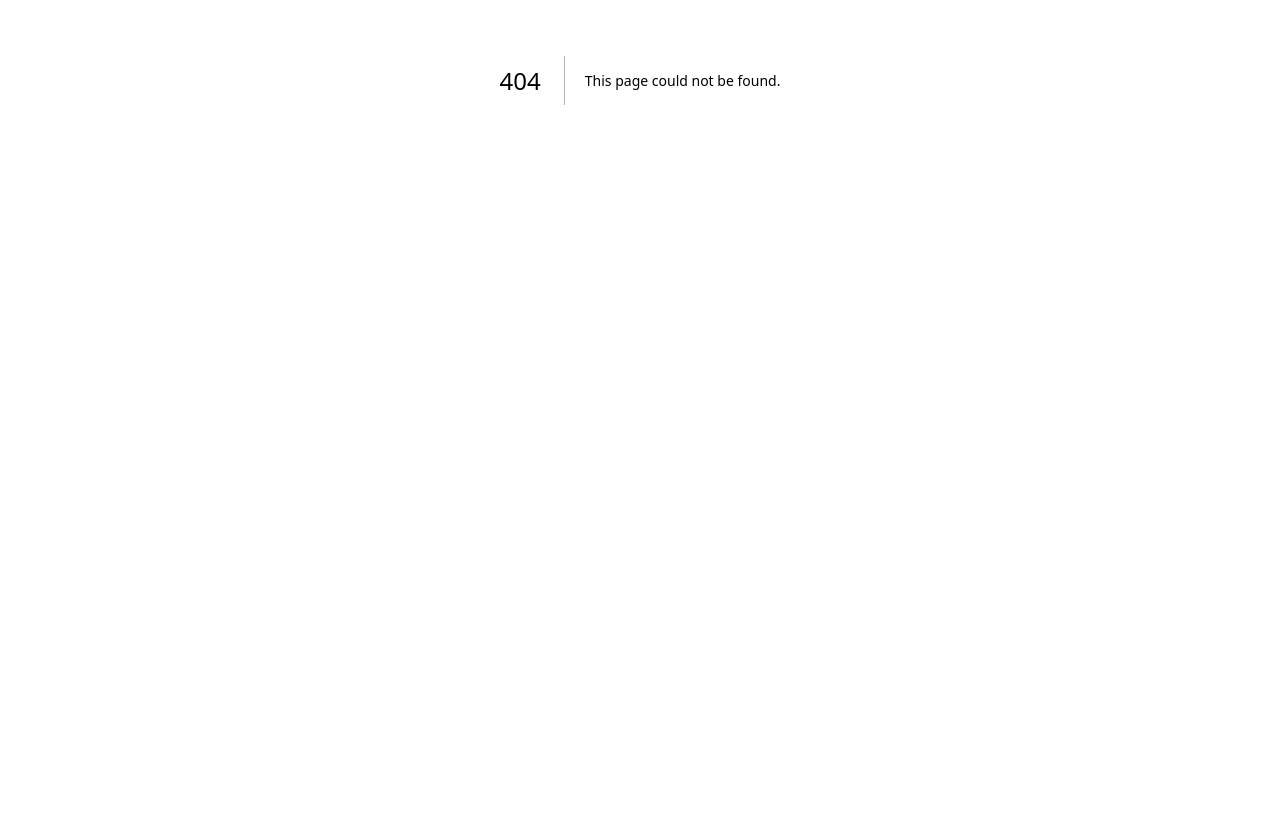
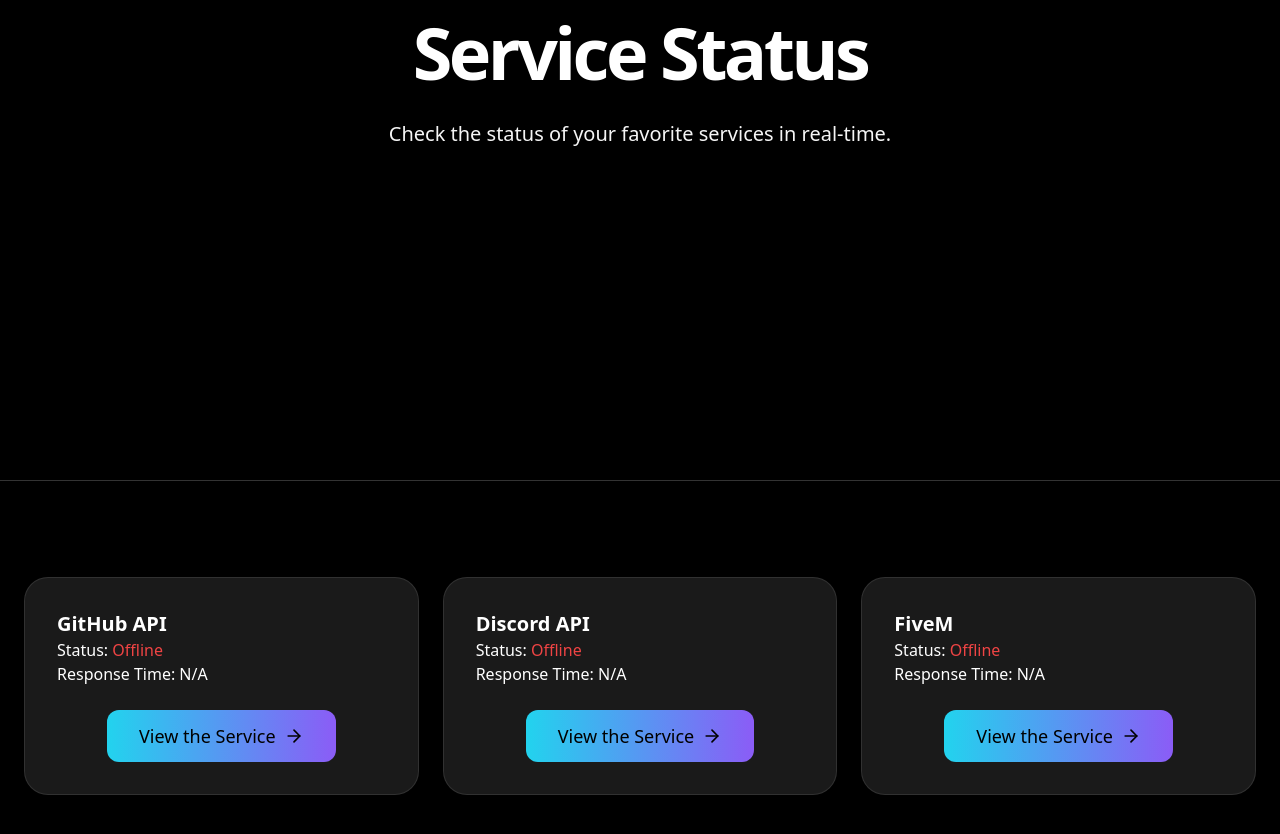
Before and after one commit to Lucentix/Lucentix.github.io, a Next.js app: page /watchdog in a window 1280 px wide. Before the commit this address had no page. Shown: the part 320-1154 px from the top of the page. Before the commit the page ends 800 px from the top, so only its background shows below. Built offline with nearby package versions, Linux system fonts and the light colour scheme; no server answers.

Commit message:
added Watchdog

```diff
--- /dev/null
+++ b/app/watchdog/page.tsx
@@ -0,0 +1,149 @@
+"use client";
+
+import { useEffect, useState } from "react";
+import axios from "axios";
+import { motion } from "framer-motion";
+import { ArrowRight } from "lucide-react";
+
+const services = [
+  { name: "GitHub API", url: "https://api.github.com" },
+  { name: "Discord API", url: "https://discordstatus.com/api/v2/status.json" },
+  { name: "FiveM", url: "https://servers-frontend.fivem.net/api/servers/stream" },
+];
+
+interface ServiceStatus {
+  name: string;
+  url: string;
+  status: string;
+  responseTime: string;
+}
+
+export default function Home() {
+  const [statuses, setStatuses] = useState<ServiceStatus[]>([]);
+
+  useEffect(() => {
+    const fetchStatuses = async () => {
+      const results = await Promise.all(
+        services.map(async (service) => {
+          const start = performance.now();
+          try {
+            await axios.get(service.url, { timeout: 5000 }); // 5 Sekunden Timeout
+            const responseTime = (performance.now() - start).toFixed(2);
+            return { ...service, status: "Online", responseTime: `${responseTime}ms` };
+          } catch (error) {
+            return { ...service, status: "Offline", responseTime: "N/A" };
+          }
+        })
+      );
+      setStatuses(results);
+    };
+
+    fetchStatuses();
+  }, []);
+
+  return (
+    <div className="min-h-screen bg-black text-white">
+      <header className="fixed top-0 z-50 w-full border-b border-white/20 bg-black/50 backdrop-blur-xl">
+        <div className="container flex h-16 items-center justify-between px-6">
+          <h1 className="flex items-center space-x-2 font-bold text-2xl">
+            Service Watchdog
+          </h1>
+        </div>
+      </header>
+
+      <section className="relative flex min-h-screen items-center justify-center pt-1">
+        <div className="absolute inset-0 overflow-hidden">
+          <motion.path
+            initial={{ pathLength: 0, opacity: 0 }}
+            animate={{ pathLength: 1, opacity: 1 }}
+            transition={{
+              duration: 2,
+              ease: "easeInOut",
+              repeat: Number.POSITIVE_INFINITY,
+              repeatType: "loop",
+              repeatDelay: 1,
+            }}
+            d="M 100 100 Q 300 0 500 100 T 900 100"
+            fill="none"
+            stroke="#22d3ee"
+            strokeWidth="1"
+          />
+          <motion.path
+            initial={{ pathLength: 0, opacity: 0 }}
+            animate={{ pathLength: 1, opacity: 1 }}
+            transition={{
+              duration: 2,
+              ease: "easeInOut",
+              repeat: Number.POSITIVE_INFINITY,
+              repeatType: "loop",
+              repeatDelay: 1,
+              delay: 0.5,
+            }}
+            d="M 0 200 Q 200 100 400 200 T 800 200"
+            fill="none"
+            stroke="#8b5cf6"
+            strokeWidth="1"
+          />
+        </div>
+
+        <div className="container relative z-[3] px-6 text-center">
+          <motion.div
+            initial={{ opacity: 0, y: 20 }}
+            animate={{ opacity: 1, y: 0 }}
+            transition={{ duration: 1 }}
+            className="mx-auto max-w-3xl space-y-8"
+          >
+            <h1 className="text-4xl font-bold tracking-tighter sm:text-5xl md:text-6xl lg:text-7xl">
+              Service Status
+            </h1>
+            <p className="mx-auto max-w-2xl text-muted text-gray-400 sm:text-xl">
+              Check the status of your favorite services in real-time.
+            </p>
+          </motion.div>
+        </div>
+      </section>
+
+      <section className="relative z-10 border-t border-white/20 bg-black py-24">
+        <div className="container px-6">
+          <div className="grid grid-cols-1 md:grid-cols-2 lg:grid-cols-3 gap-6">
+            {statuses.map((service, index) => (
+              <motion.div
+                key={index}
+                initial={{ opacity: 0, y: 20 }}
+                animate={{ opacity: 1, y: 0 }}
+                transition={{ duration: 0.5 }}
+                className="group rounded-3xl border border-white/10 bg-white/10 p-8 backdrop-blur-lg transition-colors hover:border-cyan-400/50"
+              >
+                <h2 className="text-xl font-semibold">{service.name}</h2>
+                <p>
+                  Status:{" "}
+                  <span
+                    className={
+                      service.status === "Online"
+                        ? "text-green-500"
+                        : "text-red-500"
+                    }
+                  >
+                    {service.status}
+                  </span>
+                </p>
+                <p>Response Time: {service.responseTime}</p>
+                <div className="flex justify-center mt-6">
+                  <a
+                    href={service.url}
+                    target="_blank"
+                    rel="noopener noreferrer"
+                  >
+                    <button className="bg-gradient-to-r from-cyan-400 to-violet-500 text-lg text-black hover:from-cyan-500 hover:to-violet-600 px-8 py-3 rounded-xl flex items-center">
+                      View the Service <ArrowRight className="ml-2 h-5 w-5" />
+                    </button>
+                  </a>
+                </div>
+              </motion.div>
+            ))}
+          </div>
+        </div>
+      </section>
+    </div>
+  );
+}
--- a/package.json
+++ b/package.json
@@ -11,6 +11,7 @@
   },
   "dependencies": {
     "@radix-ui/react-slot": "^1.1.2",
+    "axios": "^1.7.9",
     "class-variance-authority": "^0.7.1",
     "framer-motion": "^12.4.3",
     "lucide-react": "^0.475.0",
```
Also changed, not shown: 1 other file (tests, documents, lock files or other folders).
